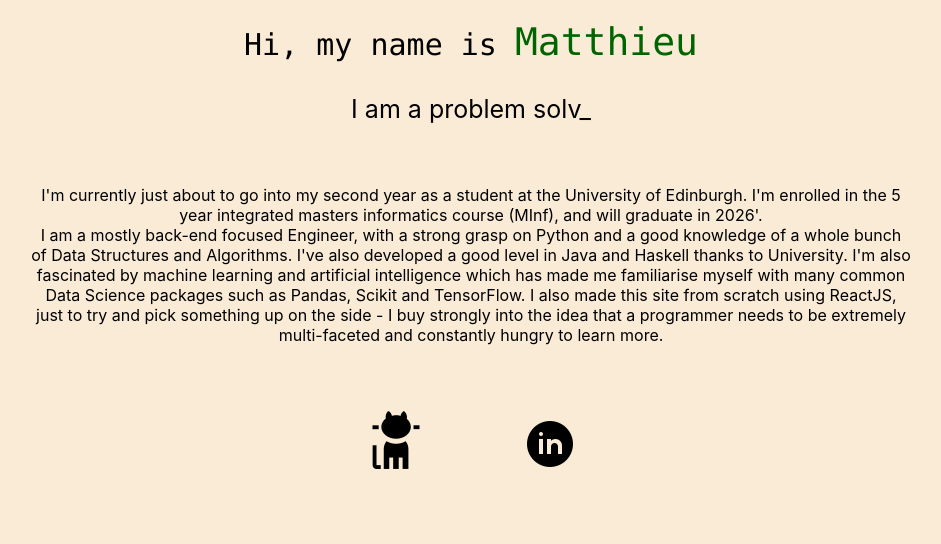
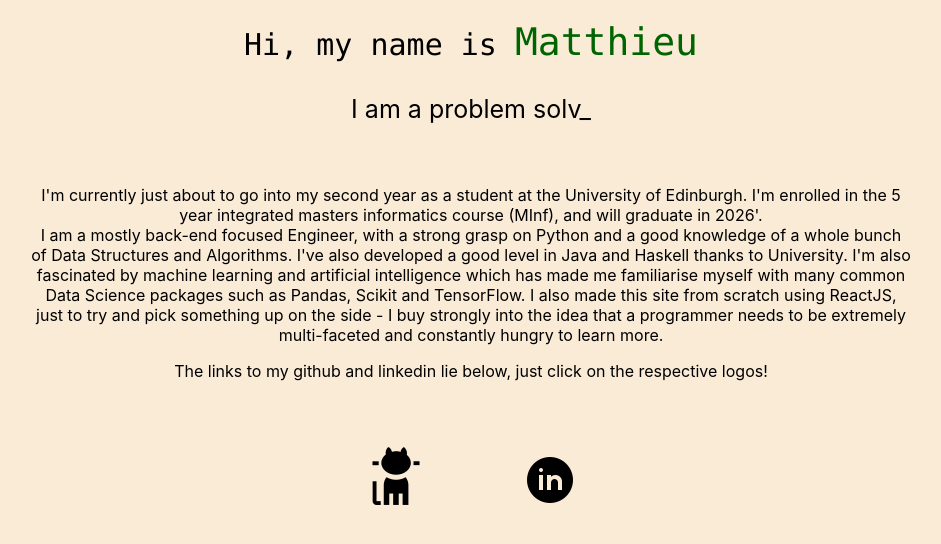
Before and after one commit to matth1eumartin/matthieumartin, a React (Create React App) app in the folder personal-website/: page / in a window 1280 px wide. Shown: the top 544 px of the page, without its empty margins (169-1110 px from the left). Built offline with nearby package versions, Linux system fonts and the light colour scheme.

Commit message:
updated the description

```diff
--- a/personal-website/src/App.js
+++ b/personal-website/src/App.js
@@ -37,7 +37,7 @@ function App() {
       <br></br>
       <p id = 'description'>I'm currently just about to go into my second year as a student at the University of Edinburgh. I'm enrolled in the 5 year integrated masters informatics course (MInf), and will graduate in 2026'.
       <br></br>I am a mostly back-end focused Engineer, with a strong grasp on Python and a good knowledge of a whole bunch of Data Structures and Algorithms. I've also developed a good level in Java and Haskell thanks to University. I'm also fascinated by machine learning and artificial intelligence which has made me familiarise myself with many common Data Science packages such as Pandas, Scikit and TensorFlow. I also made this site from scratch using ReactJS, just to try and pick something up on the side - I buy strongly into the idea that a programmer needs to be extremely multi-faceted and constantly hungry to learn more. </p>
-
+      <p>The links to my github and linkedin lie below, just click on the respective logos!</p>
 
       <a href = "https://github.com/matth1eumartin">
       <img src={githubNormallogo} alt='github link'
```
